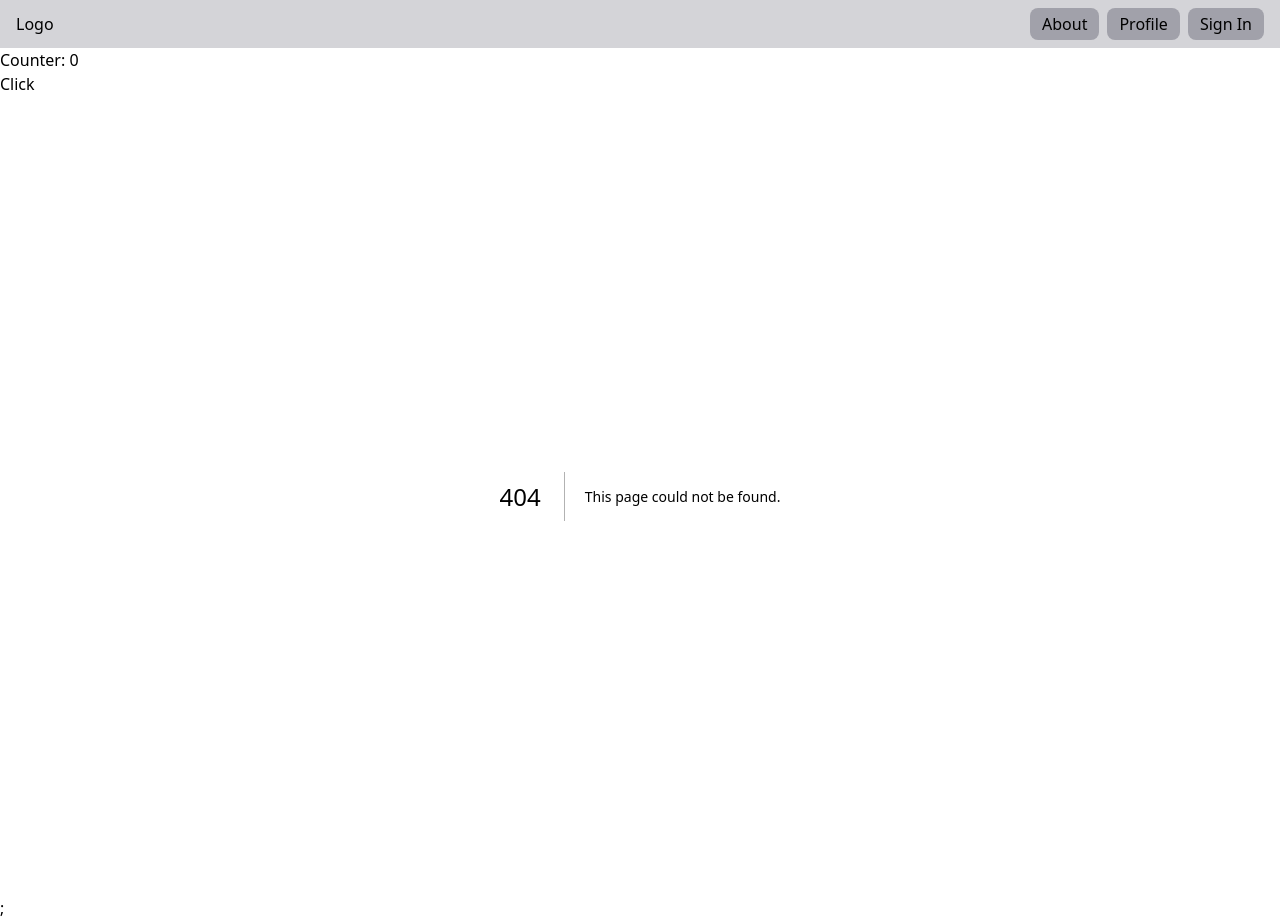
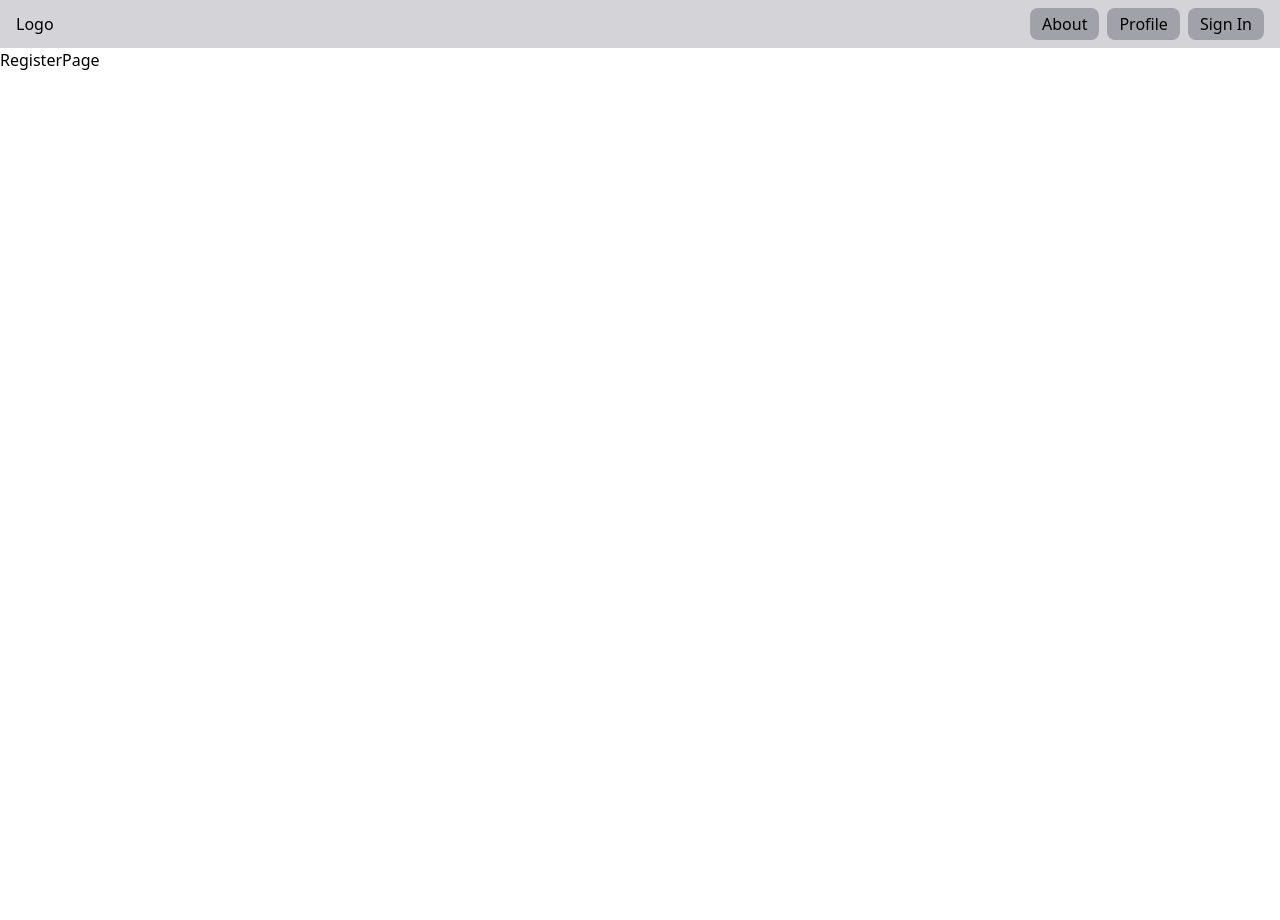
Before and after one commit to HamzahRaihan/next-app-router-playground, a Next.js app: page /register in a window 1280 px wide. Before the commit this address had no page. After the commit the page ends 800 px from the top, so only its background shows below. Built offline with nearby package versions, Linux system fonts and the light colour scheme.

Commit message:
Add LoginPage, RegisterPage, ProductLayout, and DetailProductPage components

```diff
--- /dev/null
+++ b/src/app/(auth)/login/page.tsx
@@ -0,0 +1,5 @@
+import React from 'react';
+
+export default function LoginPage() {
+  return <div>LoginPage</div>;
+}
--- /dev/null
+++ b/src/app/(auth)/register/page.tsx
@@ -0,0 +1,5 @@
+import React from 'react';
+
+export default function RegisterPage() {
+  return <div>RegisterPage</div>;
+}
--- /dev/null
+++ b/src/app/product/[[...slug]]/layout.tsx
@@ -0,0 +1,7 @@
+export default function ProductLayout({
+  children,
+}: Readonly<{
+  children: React.ReactNode;
+}>) {
+  return <div className="container mx-auto px-4">{children}</div>;
+}
--- /dev/null
+++ b/src/app/product/[[...slug]]/page.tsx
@@ -0,0 +1,21 @@
+import React from 'react';
+
+type Params = {
+  params: { slug: string[] };
+};
+
+export default function DetailProductPage({ params }: Readonly<Params>) {
+  const { slug } = params;
+  return (
+    <div>
+      <h1>{slug ? 'Detail Product Page' : 'Product Page'}</h1>
+      {slug && (
+        <>
+          {slug?.[0] && <div>Category: {slug[0]}</div>}
+          {slug?.[1] && <div>Gender: {slug[1]}</div>}
+          {slug?.[2] && <div>id: {slug[2]}</div>}
+        </>
+      )}
+    </div>
+  );
+}
--- a/src/app/template.tsx
+++ b/src/app/template.tsx
@@ -1,14 +1,14 @@
 'use client';
 
-import React, { useState } from 'react';
+// import React, { useState } from 'react';
 
 export default function Template({ children }: Readonly<{ children: React.ReactNode }>) {
-  const [count, setCount] = useState<number>(0);
+  // const [count, setCount] = useState<number>(0);
   return (
     <>
-      <div>Counter: {count}</div>
-      <button onClick={() => setCount(count + 1)}>Click</button>
-      <div>{children}</div>;
+      {/* <div>Counter: {count}</div>
+      <button onClick={() => setCount(count + 1)}>Click</button> */}
+      {children}
     </>
   );
 }
```
